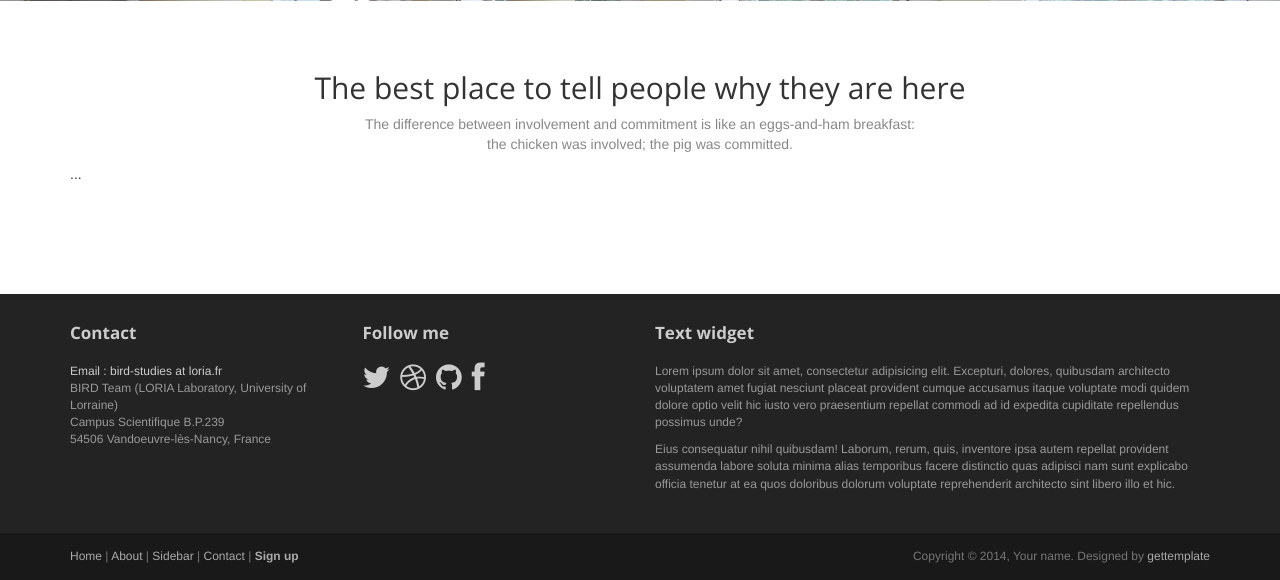
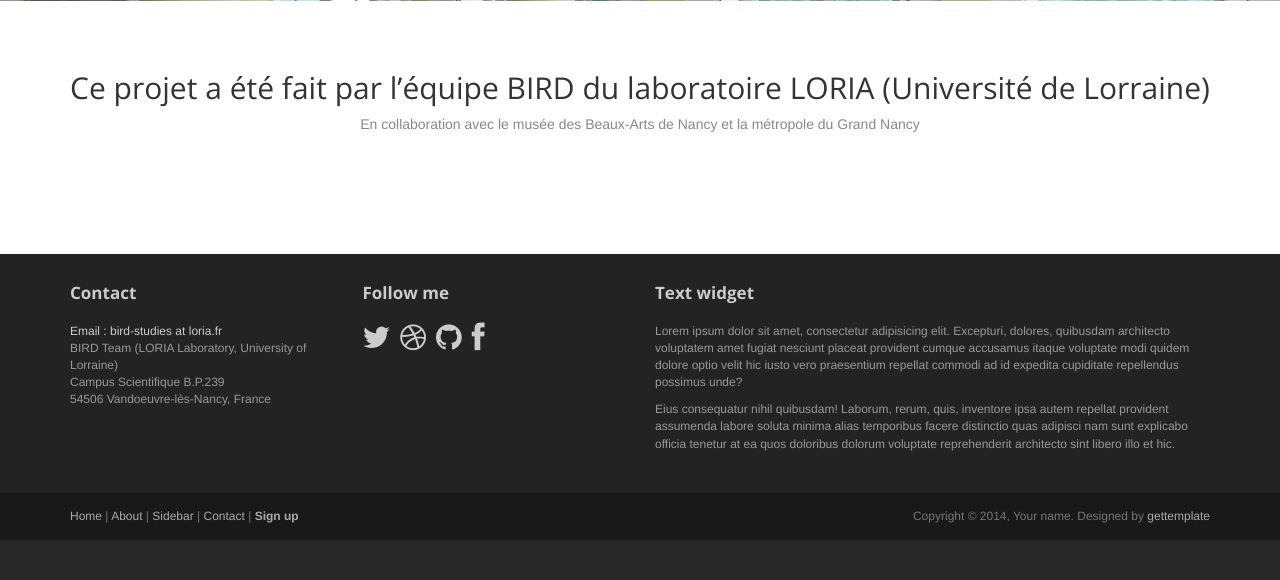
Before and after one commit to AnthonyPellizzeri/MBAN, a PHP site: page / in a window 1280 px wide. Shown: the part 519-1099 px from the top of the page. After the commit the page ends 1059 px from the top, so only its background shows below. Run offline with PHP 8.4, Linux system fonts and the light colour scheme; the visitor is signed in with stand-in values (Sample User, id 1); some libraries are stand-ins or nearby versions.

Commit message:
correction affichage

```diff
--- a/index.php
+++ b/index.php
@@ -16,10 +16,9 @@
 	<!-- Intro -->
 	<div class="container text-center">
 		<br> <br>
-		<h2 class="thin">The best place to tell people why they are here</h2>
+		<h2 class="thin">Ce projet a été fait par l’équipe BIRD du laboratoire LORIA (Université de Lorraine)</h2>
 		<p class="text-muted">
-			The difference between involvement and commitment is like an eggs-and-ham breakfast:<br>
-			the chicken was involved; the pig was committed.
+			 En collaboration avec le musée des Beaux-Arts de Nancy et la métropole du Grand Nancy
 		</p>
 	</div>
 	<!-- /Intro-->
@@ -27,7 +26,6 @@
 	<!-- container -->
 	<div class="container">
 
-		...
     </div>
     <!-- /container -->
 
```
